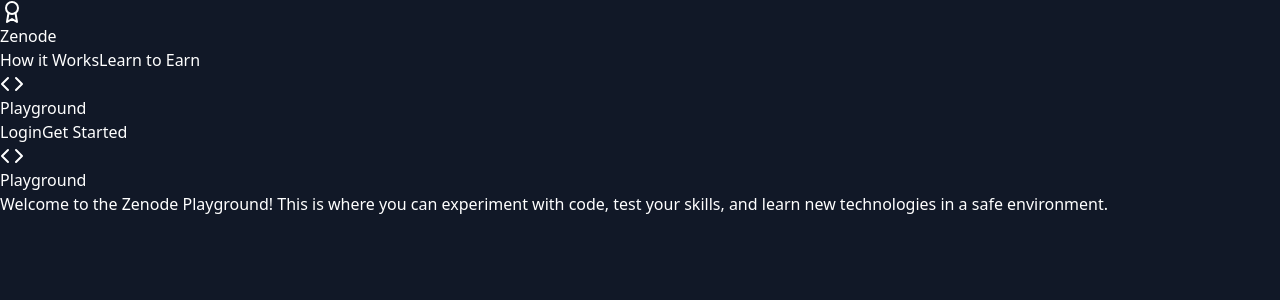
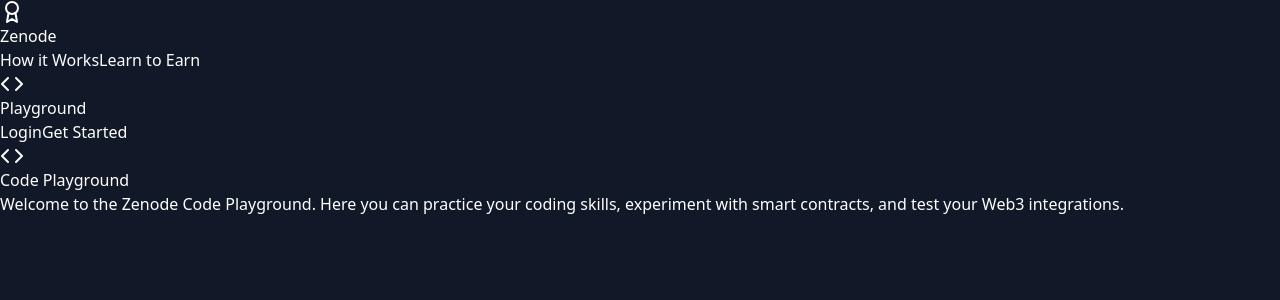
Before and after one commit to Jossyboydgenius/Zenode, a React (Vite) app: page /playground in a window 1280 px wide. Shown: the top 300 px of the page. Built offline with nearby package versions, Linux system fonts and the light colour scheme.

Commit message:
Update Playground page with refined styling and description

```diff
--- a/app/pages/Playground.tsx
+++ b/app/pages/Playground.tsx
@@ -5,16 +5,16 @@
   return (
     <div className="pt-32 px-4">
       <div className="max-w-7xl mx-auto">
-        <div className="flex items-center space-x-3 mb-8">
-          <Code className="w-8 h-8 text-green-400" />
-          <h1 className="text-4xl font-bold text-white">Playground</h1>
+        <div className="flex items-center mb-8">
+          <Code className="w-8 h-8 text-green-400 mr-4" />
+          <h1 className="text-4xl font-bold text-white">Code Playground</h1>
         </div>
         <div className="glass-effect p-8 rounded-xl">
-          <p className="text-gray-300 mb-6">
-            Welcome to the Zenode Playground! This is where you can experiment with code, test your skills,
-            and learn new technologies in a safe environment.
+          <p className="text-gray-400 mb-8">
+            Welcome to the Zenode Code Playground. Here you can practice your coding skills,
+            experiment with smart contracts, and test your Web3 integrations.
           </p>
-          {/* Add playground features here */}
+          {/* Add playground components here */}
         </div>
       </div>
     </div>
```
